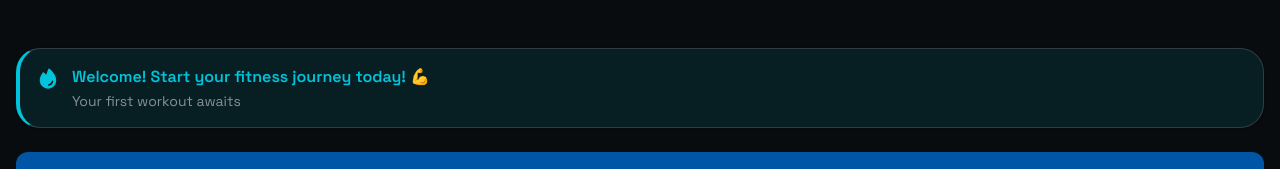
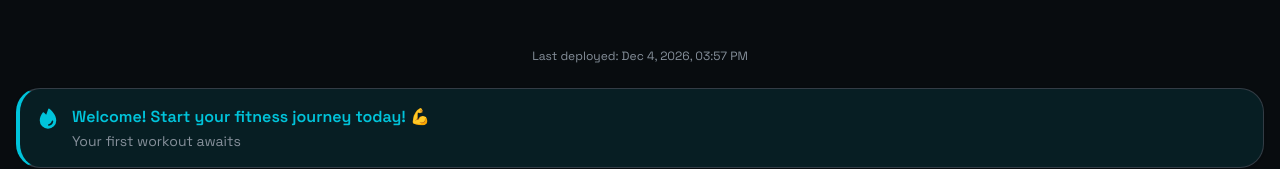
Before and after one commit to wesleymiao/workout_tracker, a React (Vite) app: page / in a window 1280 px wide. Shown: the top 169 px of the page. Built offline with nearby package versions, Linux system fonts and the light colour scheme; no server answers.

Commit message:
Move last deployed timestamp to top of home screen
Co-Authored-By: Claude Opus 4.6 (1M context) <noreply@anthropic.com>

```diff
--- a/src/components/screens/HomeScreen.tsx
+++ b/src/components/screens/HomeScreen.tsx
@@ -343,6 +343,16 @@ export default function HomeScreen({ onStartWorkout }: HomeScreenProps) {
 
   return (
     <div className="p-4 pt-12 space-y-6 pb-24">
+      <p className="text-xs text-muted-foreground text-center">
+        Last deployed: {new Date(__BUILD_TIME__).toLocaleDateString('en-US', {
+          month: 'short',
+          day: 'numeric',
+          year: 'numeric',
+          hour: '2-digit',
+          minute: '2-digit',
+        })}
+      </p>
+
       {/* Workout Reminder Banner */}
       {workoutReminder.show && (
         <Card className={`p-4 border-l-4 ${
@@ -653,15 +663,6 @@ export default function HomeScreen({ onStartWorkout }: HomeScreenProps) {
           <DownloadSimple size={20} weight="bold" />
           Export All Data
         </Button>
-        <p className="text-xs text-muted-foreground text-center">
-          Last deployed: {new Date(__BUILD_TIME__).toLocaleDateString('en-US', {
-            month: 'short',
-            day: 'numeric',
-            year: 'numeric',
-            hour: '2-digit',
-            minute: '2-digit',
-          })}
-        </p>
       </div>
 
       {/* Delete Completed Workout Confirmation */}
```
